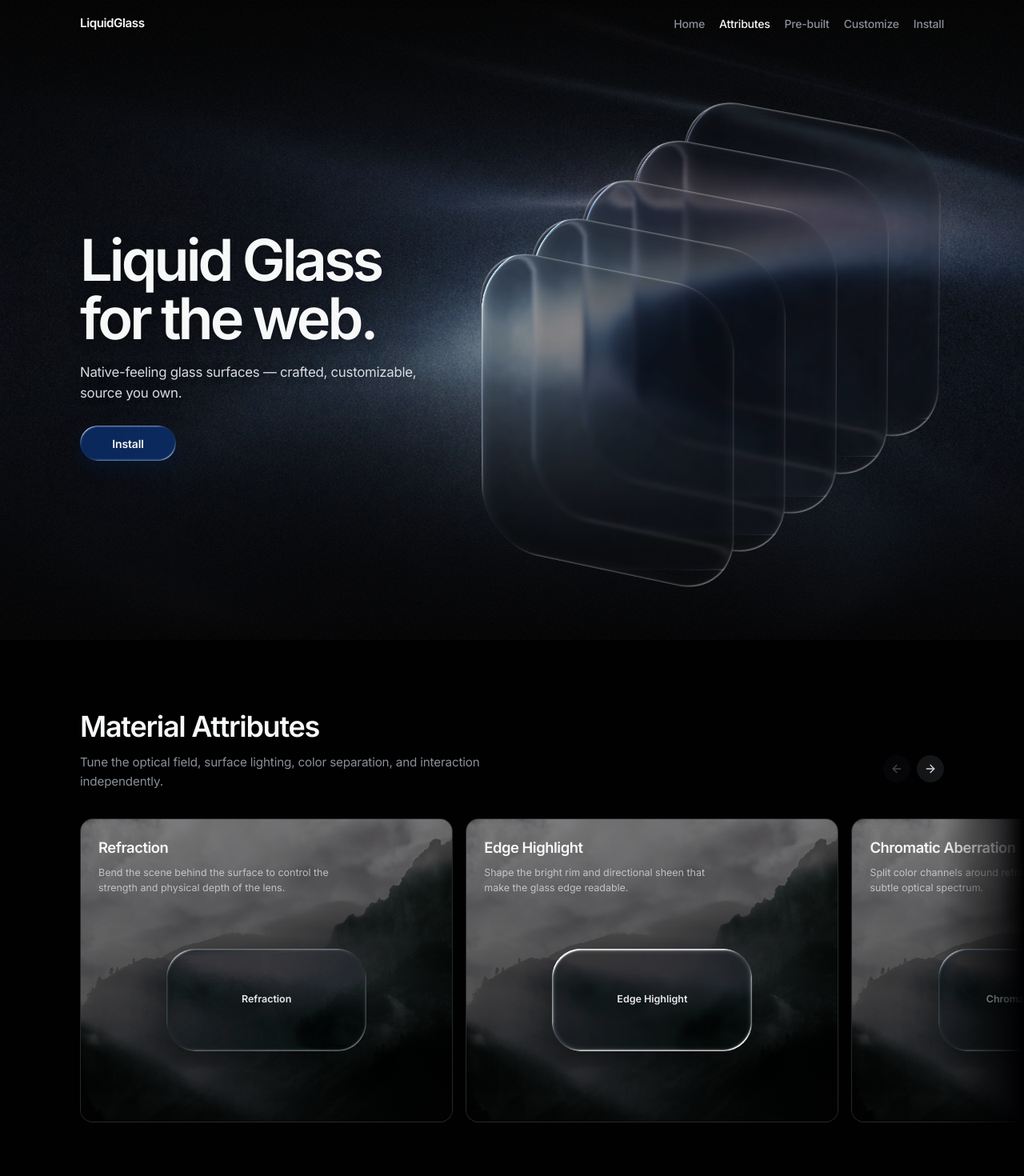
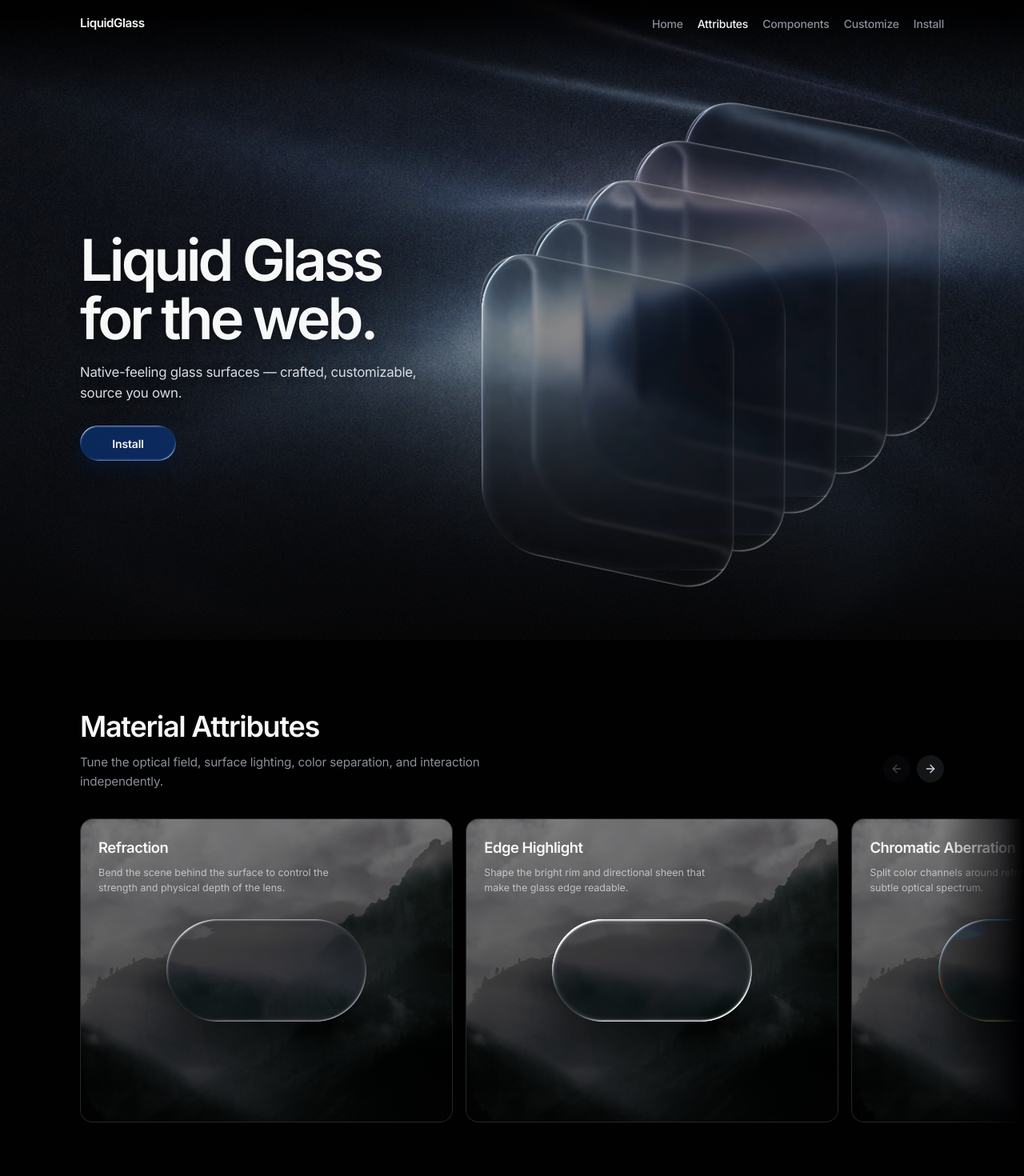
Before and after one commit to absolution-3dm/liquid-glass-web-by-parallax, a React (Vite) app: page / in a window 1280 px wide. Shown: the top 1470 px of the page at 80% size. Built offline with nearby package versions, Linux system fonts and the light colour scheme.

Commit message:
Add pointer highlight previews and refine playground visuals

```diff
--- a/index.html
+++ b/index.html
@@ -4,8 +4,7 @@
     <meta charset="UTF-8" />
     <meta name="viewport" content="width=device-width, initial-scale=1.0" />
     <title>LiquidGlass</title>
-    <link rel="icon" type="image/png" sizes="32x32" href="/favicon-32.png" />
-    <link rel="icon" type="image/png" href="/logo.png" />
+    <link rel="icon" type="image/png" sizes="128x128" href="/favicon.png" />
     <link rel="apple-touch-icon" href="/apple-touch-icon.png" />
     <link rel="preconnect" href="https://fonts.googleapis.com" />
     <link rel="preconnect" href="https://fonts.gstatic.com" crossorigin />
--- a/registry/liquid-glass/refraction/engine.ts
+++ b/registry/liquid-glass/refraction/engine.ts
@@ -56,7 +56,7 @@ export const glassPointerHighlight = {
 } as const;
 
 export type GlassPointerHighlightParams = {
-  [K in keyof typeof glassPointerHighlight]: (typeof glassPointerHighlight)[K];
+  [K in keyof typeof glassPointerHighlight]: number;
 };
 
 export function glassPointerHighlightSnapshot(): GlassPointerHighlightParams {
--- a/src/playground.css
+++ b/src/playground.css
@@ -142,6 +142,25 @@ a {
   pointer-events: none;
 }
 
+.site-navigation::before {
+  content: "";
+  position: absolute;
+  z-index: -1;
+  top: -40px;
+  left: 50%;
+  width: 100vw;
+  height: 136px;
+  transform: translateX(-50%);
+  background: linear-gradient(
+    180deg,
+    rgb(0 0 0) 0%,
+    rgb(0 0 0 / 0.88) 30%,
+    rgb(0 0 0 / 0.48) 62%,
+    transparent 100%
+  );
+  pointer-events: none;
+}
+
 .site-navigation > * {
   pointer-events: auto;
 }
@@ -308,20 +327,20 @@ main {
   inset: 0;
   pointer-events: none;
   overflow: hidden;
-}
-
-.hero-media::before,
+  background-color: var(--canvas);
+  background-image: url("/images/hero-bg.jpg");
+  background-repeat: no-repeat;
+  background-position: center;
+  background-size: cover;
+  /* The hero remains the clipping window while the image is anchored to the viewport. */
+  background-attachment: fixed;
+}
+
 .hero-media::after {
   content: "";
   position: absolute;
   inset: 0;
   pointer-events: none;
-}
-
-/* Full black at the top, fading cleanly into the image below the navigation. */
-.hero-media::before {
-  z-index: 2;
-  background: linear-gradient(180deg, rgb(0 0 0) 0%, transparent 42%);
 }
 
 /* Static, tiled silver-halide grain masks source compression without animation. */
@@ -330,17 +349,6 @@ main {
   background: url("/images/film-grain.svg") repeat;
   background-size: 180px 180px;
   opacity: 0.075;
-}
-
-.hero-media__image {
-  position: relative;
-  z-index: 0;
-  display: block;
-  width: 100%;
-  height: 100%;
-  object-fit: cover;
-  object-position: center;
-  filter: brightness(0.96) contrast(1.02) saturate(1.05);
 }
 
 .hero-media__veil {
@@ -687,8 +695,6 @@ h2 {
 }
 
 .attribute-card {
-  display: grid;
-  grid-template-rows: auto minmax(0, 1fr);
   padding: 22px;
 }
 
@@ -714,10 +720,10 @@ h2 {
 }
 
 .attribute-card__stage {
-  position: relative;
+  position: absolute;
   z-index: 1;
-  display: grid;
-  min-height: 0;
+  inset: 0;
+  display: grid;
   place-items: center;
 }
 
@@ -725,37 +731,38 @@ h2 {
   box-shadow: 0 18px 42px rgb(0 0 0 / 0.34);
 }
 
-.attribute-card__glass .glass-surface__content {
-  padding: 0 16px;
-}
-
-.attribute-card__glass span {
-  color: rgb(255 255 255 / 0.9);
-  font-size: 0.78rem;
-  font-weight: 510;
+.attribute-card__mock-pointer {
+  position: absolute;
+  z-index: 4;
+  top: calc(50% - 34px);
+  left: calc(50% + 42px);
+  width: 22px;
+  height: 22px;
+  color: white;
+  fill: rgb(8 9 11 / 0.88);
+  filter: drop-shadow(0 2px 4px rgb(0 0 0 / 0.55));
+  pointer-events: none;
 }
 
 .component-card {
-  display: flex;
-  flex-direction: column;
-  gap: 16px;
   height: 460px;
   padding: 20px;
 }
 
 .component-card__label {
-  position: relative;
+  position: absolute;
   z-index: 2;
+  top: 20px;
+  left: 20px;
   color: rgb(255 255 255 / 0.66);
   font-size: 0.75rem;
   font-weight: 500;
 }
 
 .component-card__stage {
-  position: relative;
+  position: absolute;
   z-index: 1;
-  flex: 1;
-  min-height: 0;
+  inset: 0;
 }
 
 .component-card__stage--center {
--- a/src/playground.tsx
+++ b/src/playground.tsx
@@ -58,6 +58,7 @@ import {
   TabsList,
   TabsTrigger,
 } from "./components/ui/tabs";
+import { MousePointer2 } from "lucide-react";
 import {
   advancedMaterialParamDefs,
   diffPartial,
@@ -83,7 +84,7 @@ const menuItems = ["Overview", "Components", "Installation", "Documentation"];
 const topNavigationItems = [
   { value: "menu", label: "Home", href: "#menu" },
   { value: "attributes", label: "Attributes", href: "#attributes" },
-  { value: "components", label: "Pre-built", href: "#components" },
+  { value: "components", label: "Components", href: "#components" },
   { value: "customize", label: "Customize", href: "#customize" },
   { value: "installation", label: "Install", href: "#installation" },
 ];
@@ -177,41 +178,58 @@ const materialAttributeCards = [
     title: "Refraction",
     description: "Bend the scene behind the surface to control the strength and physical depth of the lens.",
     material: { preset: "regular", scale: 1.65, depth: 28, blur: 0.75, tint: 0.08 },
-    borderRadius: 36,
+    borderRadius: 64,
     pointerHighlight: false,
   },
   {
     title: "Edge Highlight",
     description: "Shape the bright rim and directional sheen that make the glass edge readable.",
     material: { preset: "regular", scale: 0.7, edgeHighlight: 2, glow: 0.12, specular: 4 },
-    borderRadius: 36,
+    borderRadius: 64,
     pointerHighlight: false,
   },
   {
     title: "Chromatic Aberration",
     description: "Split color channels around refracted edges for a subtle optical spectrum.",
-    material: { preset: "regular", scale: 1.15, chroma: 0.8, splay: 0.92, blur: 0.7 },
-    borderRadius: 36,
+    material: { preset: "regular", scale: 1.5, depth: 28, chroma: 1, splay: 0.92, blur: 0, tint: 0.08 },
+    engine: { chromaRedBoost: 0.55, chromaGreenBoost: 0.25 },
+    borderRadius: 64,
     pointerHighlight: false,
   },
   {
     title: "Pointer Highlight",
     description: "Add a responsive bloom that follows the pointer and intensifies while pressing.",
     material: { preset: "control", tint: 0.32, fill: "#080808" },
-    borderRadius: 36,
-    pointerHighlight: undefined,
+    borderRadius: 64,
+    pointerHighlight: {
+      radius: 112,
+      bloomOpacity: 0.3,
+      hoverStrength: 0.78,
+      saturation: 1.34,
+      brightness: 1.16,
+    },
+    mockPointer: true,
+    pointerHighlightPreview: { x: 0.68, y: 0.25, strength: 0.78 },
   },
   {
     title: "Blur & Tint",
     description: "Separate content from a busy backdrop with adjustable softness, opacity, and color.",
-    material: { preset: "panel", blur: 5, tint: 0.7, fill: "#15233d" },
-    borderRadius: 36,
+    material: {
+      preset: "panel",
+      blur: 1.8,
+      tint: 0.3,
+      fill: "#15233d",
+      edgeHighlight: 1.5,
+      glow: 0.08,
+      specular: 4,
+    },
+    borderRadius: 64,
     pointerHighlight: false,
   },
   {
     title: "Shape & Depth",
     description: "Tune how the optical field rolls from the center into corners and rounded edges.",
-    material: { preset: "regular", scale: 1.2, depth: 36, curvature: 0.45, splay: 0.6 },
+    material: { preset: "regular", scale: 1.9, depth: 40, curvature: 0.65, splay: 0.65, blur: 0, tint: 0.08 },
     borderRadius: 64,
     pointerHighlight: false,
   },
@@ -219,8 +237,11 @@ const materialAttributeCards = [
   title: string;
   description: string;
   material: NonNullable<LiquidGlassProps["material"]>;
+  engine?: LiquidGlassProps["engine"];
   borderRadius: number;
   pointerHighlight: LiquidGlassProps["pointerHighlight"];
+  mockPointer?: boolean;
+  pointerHighlightPreview?: LiquidGlassProps["pointerHighlightPreview"];
 }>;
 
 function useClipboard(text: string) {
@@ -656,11 +677,14 @@ function MaterialAttributesCarousel() {
                     height={128}
                     borderRadius={attribute.borderRadius}
                     material={attribute.material}
+                    engine={attribute.engine}
                     pointerHighlight={attribute.pointerHighlight}
-                    className="attribute-card__glass"
-                  >
-                    <span>{attribute.title}</span>
-                  </LiquidGlass>
+                    pointerHighlightPreview={attribute.pointerHighlightPreview}
+                    className={`attribute-card__glass${attribute.mockPointer ? " attribute-card__glass--pointer-demo" : ""}`}
+                  />
+                  {attribute.mockPointer ? (
+                    <MousePointer2 className="attribute-card__mock-pointer" aria-hidden />
+                  ) : null}
                 </div>
               </article>
             </CarouselItem>
@@ -678,7 +702,7 @@ function PrebuiltComponentsCarousel() {
   return (
     <section className="component-section" id="components">
       <div className="section-heading">
-        <h2>Pre-built Components</h2>
+        <h2>Components</h2>
         <p>
           Source-owned compositions ready to install, adapt, and ship with the primitive.
         </p>
@@ -687,7 +711,7 @@ function PrebuiltComponentsCarousel() {
       <Carousel
         className="showcase-carousel showcase-carousel--components"
         opts={{ align: "start", containScroll: "trimSnaps", dragFree: true }}
-        aria-label="Pre-built liquid glass components"
+        aria-label="Liquid glass components"
       >
         <div className="showcase-carousel__controls">
           <CarouselPrevious className="showcase-carousel__button" />
@@ -1447,11 +1471,6 @@ export function Playground() {
       <main id="top">
         <section className="hero" id="menu">
           <div className="hero-media" aria-hidden="true">
-            <img
-              className="hero-media__image"
-              src="/images/hero-bg.jpg"
-              alt=""
-            />
             <div className="hero-media__veil" />
           </div>
           <div className="hero-inner">
```
Also changed, not shown: registry/liquid-glass/liquid-glass.tsx (+52 -1 lines), public/favicon.png (added).
